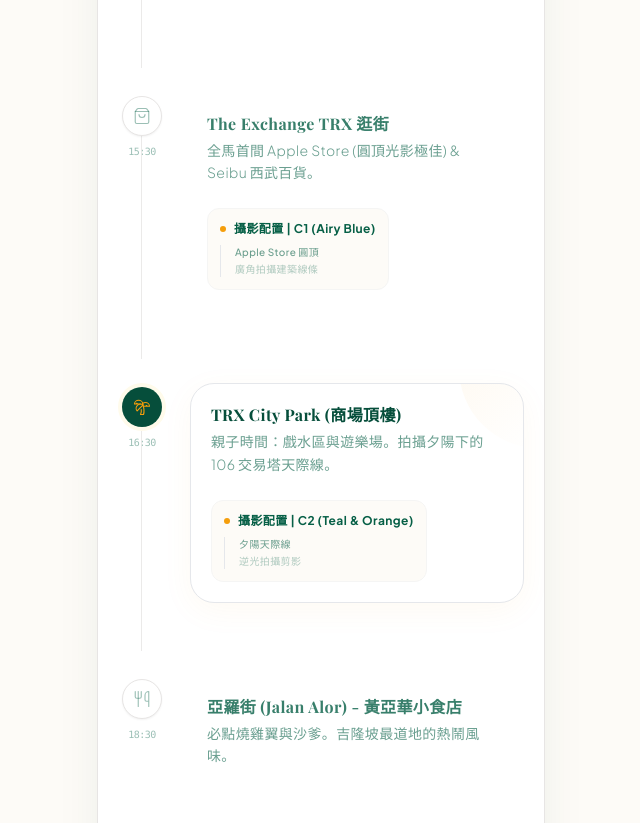
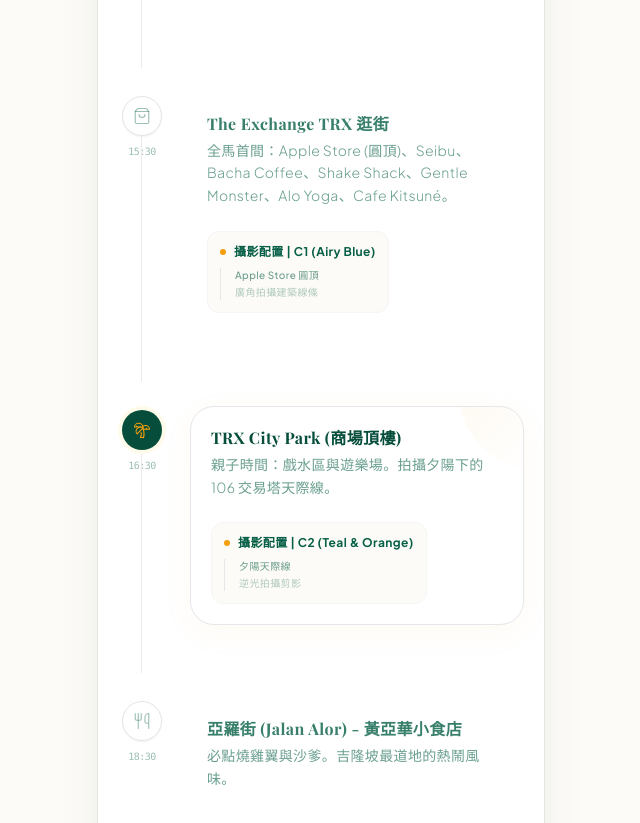
Before and after one commit to lawrence555-dev/Kuala_Lumpur_Trip_Planner, a React (Vite) app: page / in a window 1280 px wide. Shown: the part 920-1743 px from the top of the page, without its empty margins (319-959 px from the left). Built offline with nearby package versions, Linux system fonts and the light colour scheme; a web font is replaced by a local one.

Commit message:
Content: Add First in Malaysia brands to TRX and LaLaport

```diff
--- a/src/data/itinerary.js
+++ b/src/data/itinerary.js
@@ -17,7 +17,7 @@
             {
                 time: '15:30',
                 title: 'The Exchange TRX 逛街',
-                desc: '全馬首間 Apple Store (圓頂光影極佳) & Seibu 西武百貨。',
+                desc: '全馬首間：Apple Store (圓頂)、Seibu、Bacha Coffee、Shake Shack、Gentle Monster、Alo Yoga、Cafe Kitsuné。',
                 icon: ShoppingBag,
                 type: 'shopping',
                 camera: {
@@ -163,7 +163,7 @@
             {
                 time: '15:30',
                 title: 'LaLaport BBCC',
-                desc: '日系極簡百貨，頂樓花園適合拍照，育兒設施完善。',
+                desc: '全馬首間：NITORI、Nojima、Coo & RIKU (貓咪咖啡廳)、Shin\'Labo。日系極簡，頂樓花園適合拍照。',
                 icon: ShoppingBag,
                 type: 'shopping'
             },
```
